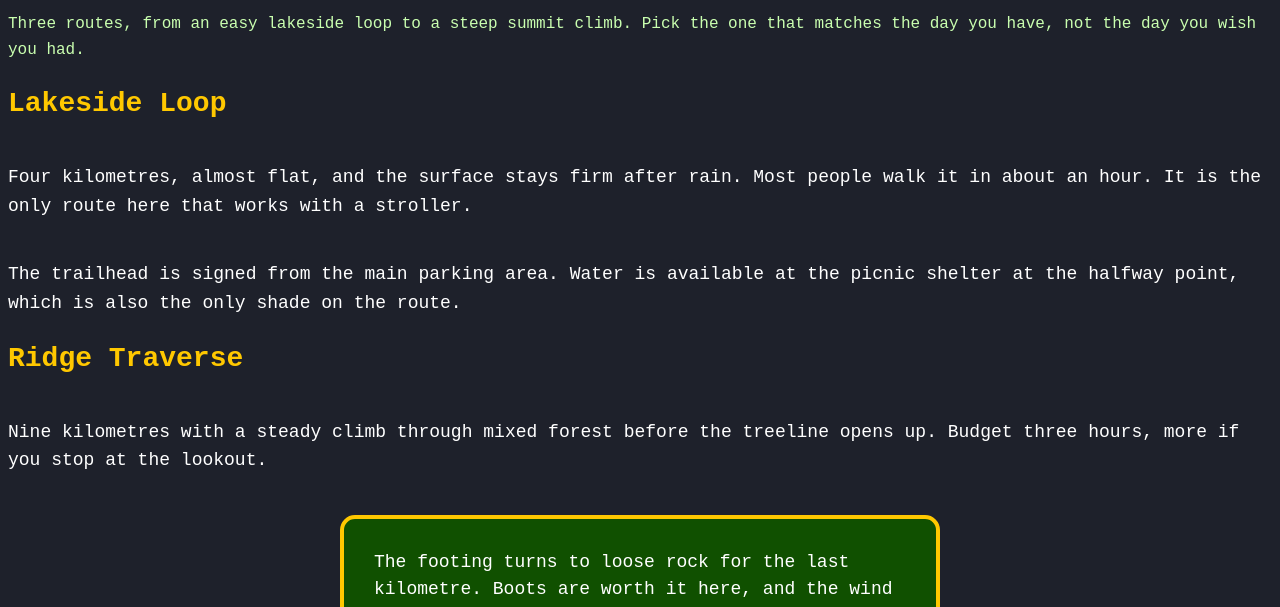
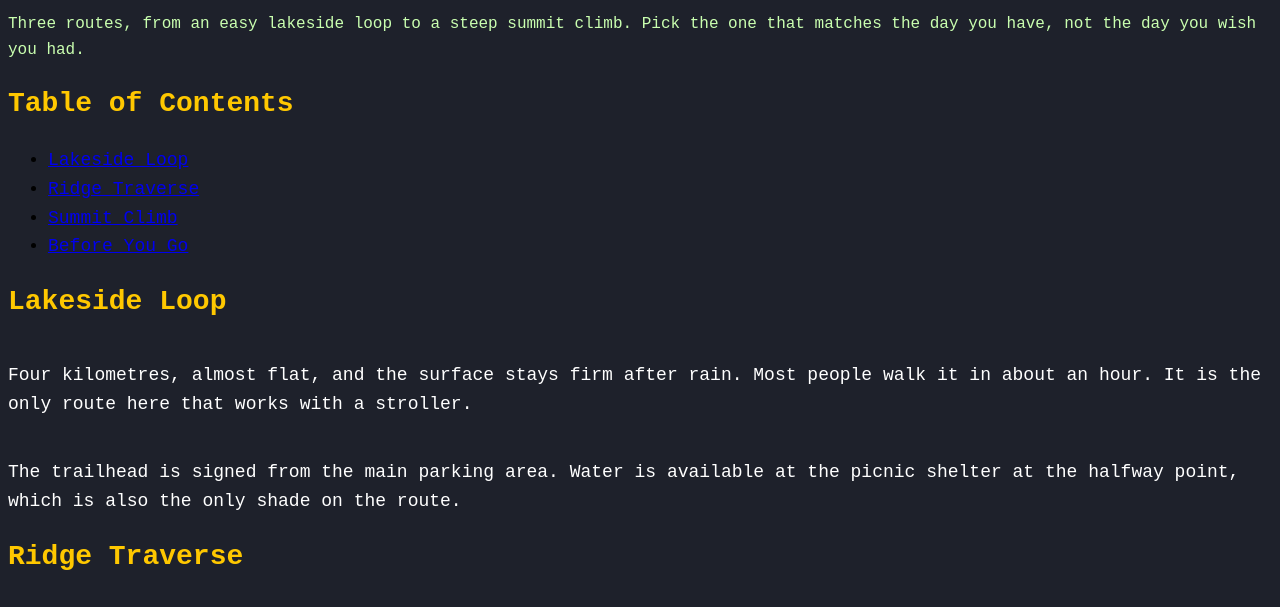
Before and after one commit to sinc0172/mtm1544-assignment-4, a plain HTML site: page index.html in a window 1280 px wide. Shown: the part 130-737 px from the top of the page. Drawn offline with Linux system fonts and the light colour scheme; a web font is replaced by a local one.

Commit message:
adjusted body tags to condense

```diff
--- a/css/styles.css
+++ b/css/styles.css
@@ -31,14 +31,10 @@
 /* colour & typography */
 /* setting the font family for the entire page */
 body {
+    background-color: var(--dark);
     font-family:'Courier New', Courier, monospace;
     font-size: 1.125rem;
     line-height: 1.6;
-}
-
-/* changed the background colour */
-body{
-    background-color: var(--dark);
 }
 
 /* features Google Font Kalnia Glaze */
--- a/index.html
+++ b/index.html
@@ -18,7 +18,16 @@
   <p class="intro">Three routes, from an easy lakeside loop to a steep summit climb. Pick the one
     that matches the day you have, not the day you wish you had.</p>
 
-  <h2>Lakeside Loop</h2>
+
+  <h2>Table of Contents</h2>
+  <ul class="table-of-contents">
+    <li><a href="#lakeside-loop">Lakeside Loop</a></li>
+    <li><a href="#ridge-traverse">Ridge Traverse</a></li>
+    <li><a href="#summit-climb">Summit Climb</a></li>
+    <li><a href="#before-you-go">Before You Go</a></li>
+  </ul>
+
+  <h2 id="lakeside-loop">Lakeside Loop</h2>
 
   <p>Four kilometres, almost flat, and the surface stays firm after rain. Most people walk it in
     about an hour. It is the only route here that works with a stroller.</p>
@@ -26,7 +35,7 @@
   <p>The trailhead is signed from the main parking area. Water is available at the picnic shelter
     at the halfway point, which is also the only shade on the route.</p>
 
-  <h2>Ridge Traverse</h2>
+  <h2 id="ridge-traverse">Ridge Traverse</h2>
 
   <p>Nine kilometres with a steady climb through mixed forest before the treeline opens up. Budget
     three hours, more if you stop at the lookout.</p>
@@ -34,7 +43,7 @@
   <p class="ridge">The footing turns to loose rock for the last kilometre. Boots are worth it here, and the wind
     on the exposed section is colder than the forecast suggests.</p>
 
-  <h2>Summit Climb</h2>
+  <h2 id="summit-climb">Summit Climb</h2>
 
   <p id="summit-top">Twelve kilometres and eight hundred metres of elevation, with the last section on switchbacks
     cut into the north face. This is a full day, not an afternoon.</p>
```
